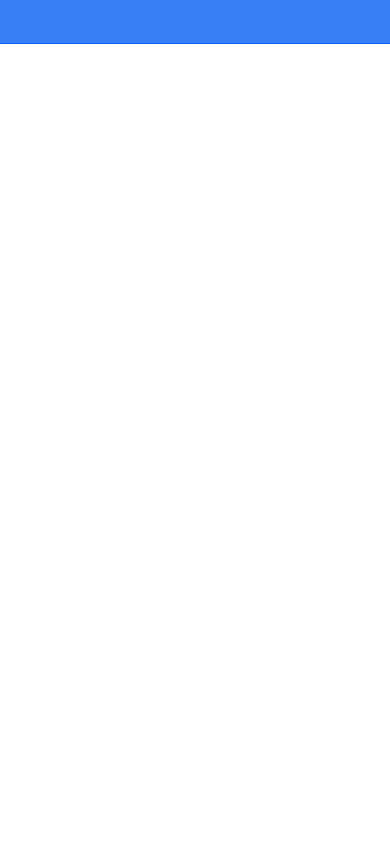
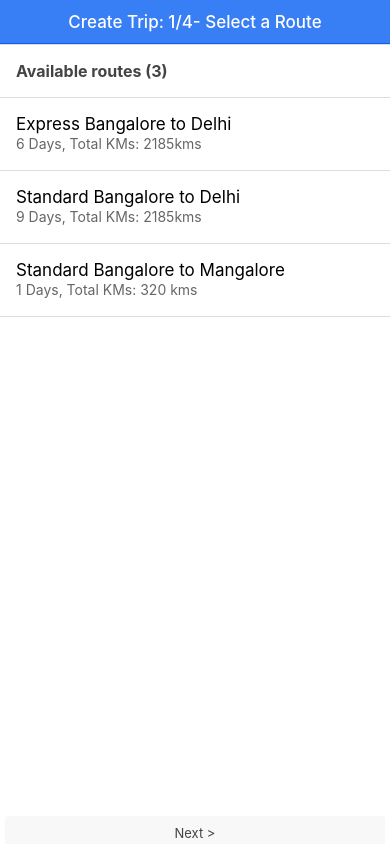
Before and after one commit to vijayyasaraveni/ionic1, a website: page sample/www/index.html at #/createTrip in a window 390 px wide. Drawn offline with Linux system fonts and the light colour scheme; some packages are replaced by stand-ins of ours; files that its build step writes are made by us from their sources.

Commit message:
updated business logic

```diff
--- a/sample/www/css/style.css
+++ b/sample/www/css/style.css
@@ -3,5 +3,5 @@
 
 .textCenter{
     text-align: center;
-        margin-top: 65px;
+        margin-top: 85px;
 }
--- a/sample/www/index.html
+++ b/sample/www/index.html
@@ -32,8 +32,9 @@
   </head>
 
   <body ng-app="starter">
-    <ion-nav-bar class="bar-positive">
-  </ion-nav-bar>
-    <ion-nav-view></ion-nav-view>
+    <!--<ion-nav-bar class="bar-positive">
+  </ion-nav-bar>-->
+    <ion-nav-view>
+      </ion-nav-view>
   </body>
 </html>
--- a/sample/www/templates/createTrip.html
+++ b/sample/www/templates/createTrip.html
@@ -0,0 +1,52 @@
+<ion-view >
+
+<ion-nav-bar class="bar-positive" align-title="center">
+
+        <ion-nav-title>
+      Create Trip: 1/4- Select a Route
+    </ion-nav-title>
+
+    <ion-nav-back-button>
+    </ion-nav-back-button>
+</ion-nav-bar>
+
+
+<ion-content>
+
+     <div class="list">
+
+  <div class="item item">
+    <b>Available routes (3)</B>
+  </div>
+
+  <a class="item" href="#" style="font-size: 17px;
+">
+    Express Bangalore to Delhi
+	<p  id="small">6 Days, Total KMs: 2185kms</p>
+  </a>
+
+
+  <a class="item" href="#"  style="font-size: 17px;">
+    Standard Bangalore to Delhi
+	<p id="small"> 9 Days, Total KMs: 2185kms</p>
+  </a>
+
+  <a class="item" href="#"  style="font-size: 17px;">
+    Standard Bangalore to Mangalore
+	<p id="small"> 1 Days, Total KMs: 320 kms</p>
+  </a>
+
+
+
+
+</div>
+
+</ion-content>
+
+<ion-footer-bar>
+     <button class="button  button-block button-large  button-stable">
+                    Next >
+                </button>
+</ion-footer-bar>
+
+</ion-view>
--- a/sample/www/templates/home.html
+++ b/sample/www/templates/home.html
@@ -1,7 +1,21 @@
 <ion-view >
     <!--<div class="bar bar-header  bar-royal">
-        <h1 class="title"> Sample!</h1>
+        <h1 class="title"> Lex Mobile! </h1>
     </div>-->
+
+    <ion-nav-bar class="bar-positive" align-title="center">
+
+        <ion-nav-title>
+      Lex Mobile!
+    </ion-nav-title>
+
+    <ion-nav-back-button>
+    </ion-nav-back-button>
+</ion-nav-bar>
+
+
+
+    <!--<ion-title> Lex Mobile!</ion-title>-->
 
     <ion-content>
 
```
